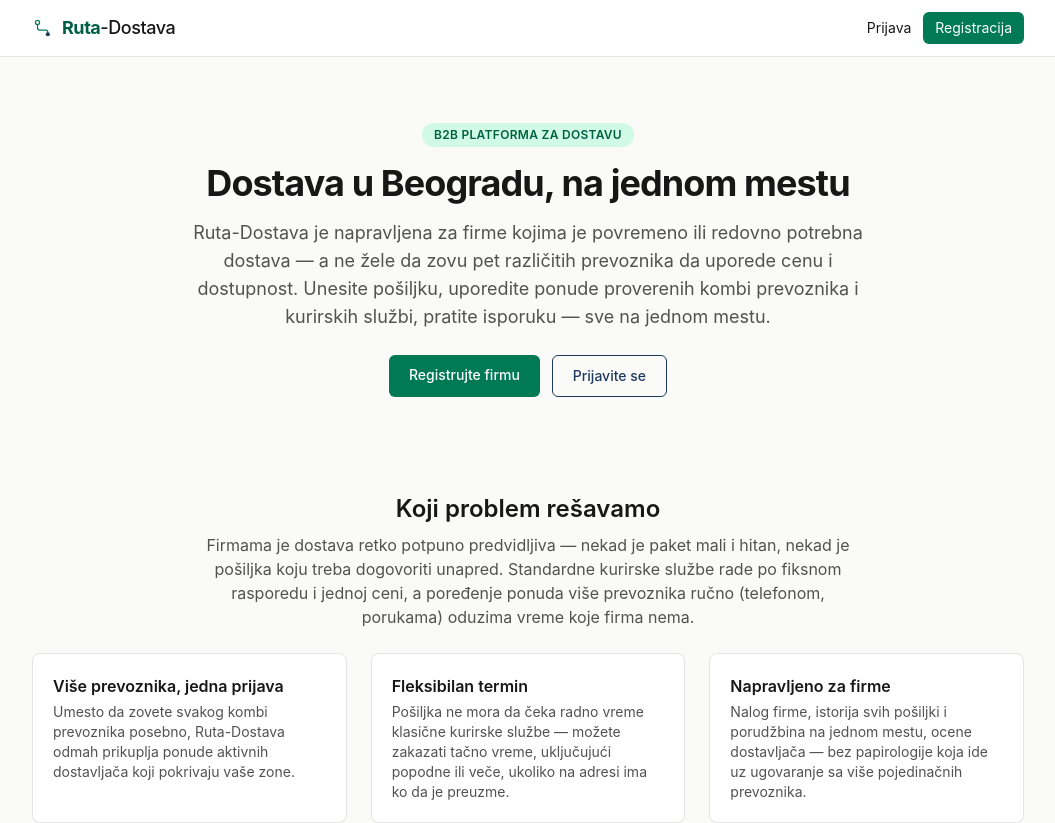
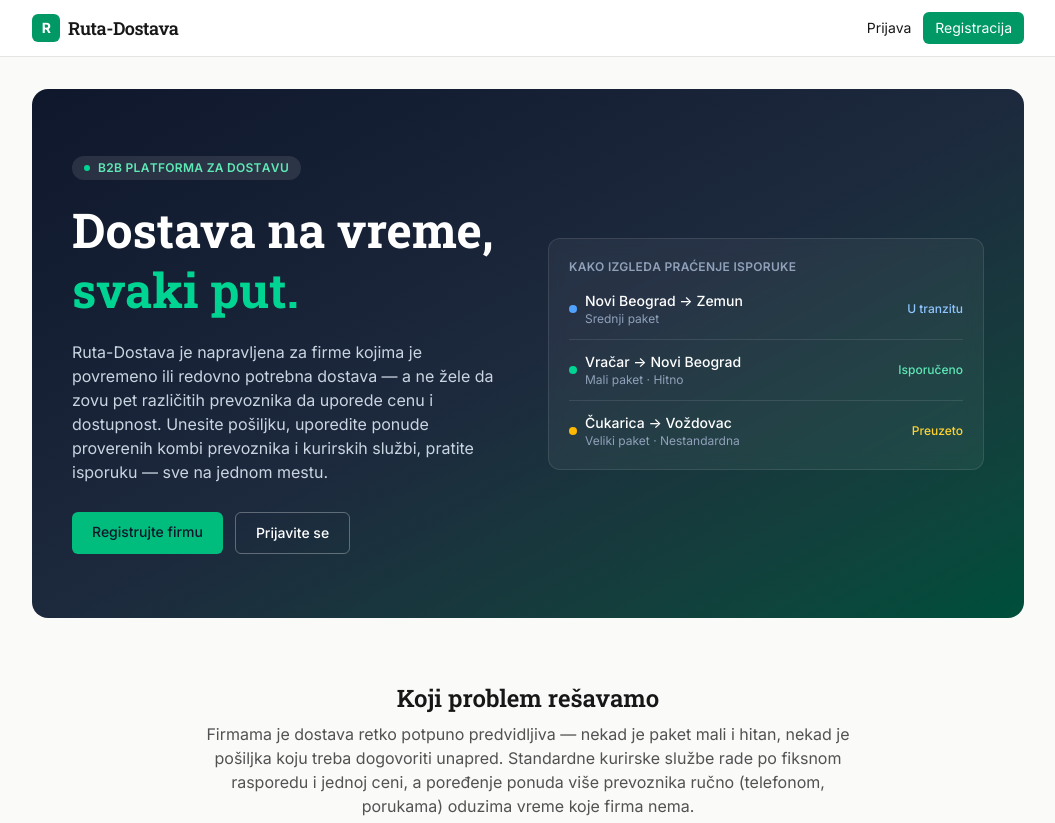
Before and after one commit to bojan3747-hub/Ruta-delivery, a Next.js app: page / in a window 1280 px wide. Shown: the top 823 px of the page, without its empty margins (112-1167 px from the left). Built offline with nearby package versions, Linux system fonts and the light colour scheme; no server answers.

Commit message:
Faza 13 (deo 1): redizajn landing + prijava/registracija po Figma dizajnu

```diff
--- a/package.json
+++ b/package.json
@@ -14,6 +14,8 @@
     "prisma:migrate": "prisma migrate dev"
   },
   "dependencies": {
+    "@fontsource/inter": "^5.3.0",
+    "@fontsource/roboto-slab": "^5.3.0",
     "bcryptjs": "^3.0.3",
     "exceljs": "^4.4.0",
     "next": "16.3.4",
--- a/src/app/globals.css
+++ b/src/app/globals.css
@@ -8,12 +8,18 @@
 @theme inline {
   --color-background: var(--background);
   --color-foreground: var(--foreground);
+  /* Faza 13 (reskin po Figma dizajnu): Inter za tekst (font-sans, isto kao
+     do sada bilo je oslanjanje na sistemski font), Roboto Slab za velike
+     naslove preko Tailwind klase `font-serif`. Fontovi se učitavaju preko
+     @fontsource paketa u layout.tsx (vidi komentar tamo zašto ne next/font/
+     google). */
+  --font-sans: "Inter", -apple-system, BlinkMacSystemFont, "Segoe UI",
+    Roboto, Helvetica, Arial, sans-serif;
+  --font-serif: "Roboto Slab", Georgia, serif;
 }
 
 body {
   background: var(--background);
   color: var(--foreground);
-  font-family:
-    -apple-system, BlinkMacSystemFont, "Segoe UI", Roboto, Helvetica, Arial,
-    sans-serif;
+  font-family: var(--font-sans);
 }
--- a/src/app/page.tsx
+++ b/src/app/page.tsx
@@ -29,53 +29,108 @@ export default async function HomePage() {
 
   return (
     <div className="space-y-16">
-      <section className="space-y-4 py-8 text-center">
-        <span className="inline-block rounded-full bg-emerald-100 px-3 py-1 text-xs font-semibold uppercase tracking-wide text-emerald-800">
+      <section className="overflow-hidden rounded-2xl bg-gradient-to-br from-slate-900 via-slate-800 to-emerald-900 px-6 py-12 text-white sm:px-10 sm:py-16">
+        <div className="grid gap-10 lg:grid-cols-2 lg:items-center">
+          <div className="space-y-5">
+            <span className="inline-flex items-center gap-2 rounded-full bg-white/10 px-3 py-1 text-xs font-semibold uppercase tracking-wide text-emerald-300">
+              <span className="h-1.5 w-1.5 rounded-full bg-emerald-400" />
               B2B platforma za dostavu
             </span>
-        <h1 className="text-4xl font-bold tracking-tight text-neutral-900">
-          Dostava u Beogradu, na jednom mestu
+            <h1 className="font-serif text-4xl font-bold leading-tight sm:text-5xl">
+              Dostava na vreme,
+              <br />
+              <span className="text-emerald-400">svaki put.</span>
             </h1>
-        <p className="mx-auto max-w-2xl text-lg text-neutral-600">
-          Ruta-Dostava je napravljena za firme kojima je povremeno ili redovno
-          potrebna dostava — a ne žele da zovu pet različitih prevoznika da
-          uporede cenu i dostupnost. Unesite pošiljku, uporedite ponude
-          proverenih kombi prevoznika i kurirskih službi, pratite isporuku —
-          sve na jednom mestu.
+            <p className="max-w-md text-base text-slate-300">
+              Ruta-Dostava je napravljena za firme kojima je povremeno ili
+              redovno potrebna dostava — a ne žele da zovu pet različitih
+              prevoznika da uporede cenu i dostupnost. Unesite pošiljku,
+              uporedite ponude proverenih kombi prevoznika i kurirskih
+              službi, pratite isporuku — sve na jednom mestu.
             </p>
             {user ? (
-          <div className="flex flex-col items-center gap-2 pt-2">
+              <div className="flex flex-col items-start gap-2 pt-2">
                 <Link
                   href={ROLE_HOME[user.role]}
-              className="rounded-md bg-emerald-700 px-5 py-2.5 text-sm font-medium text-white hover:bg-emerald-800"
+                  className="rounded-md bg-emerald-500 px-5 py-2.5 text-sm font-medium text-slate-900 hover:bg-emerald-400"
                 >
                   {ROLE_PANEL_LABELS[user.role]}
                 </Link>
-            <span className="text-xs text-neutral-500">
+                <span className="text-xs text-slate-400">
                   Ulogovani ste kao {user.ime} · {ROLE_LABELS[user.role]}
                 </span>
               </div>
             ) : (
-          <div className="flex justify-center gap-3 pt-2">
+              <div className="flex flex-wrap gap-3 pt-2">
                 <Link
                   href="/registracija"
-              className="rounded-md bg-emerald-700 px-5 py-2.5 text-sm font-medium text-white hover:bg-emerald-800"
+                  className="rounded-md bg-emerald-500 px-5 py-2.5 text-sm font-medium text-slate-900 hover:bg-emerald-400"
                 >
                   Registrujte firmu
                 </Link>
                 <Link
                   href="/prijava"
-              className="rounded-md border border-[#1e3a5f] px-5 py-2.5 text-sm font-medium text-[#1e3a5f] hover:bg-[#1e3a5f]/5"
+                  className="rounded-md border border-white/30 px-5 py-2.5 text-sm font-medium text-white hover:bg-white/10"
                 >
                   Prijavite se
                 </Link>
               </div>
             )}
+          </div>
+
+          <div className="rounded-xl border border-white/10 bg-white/5 p-5 backdrop-blur-sm">
+            <p className="text-xs font-semibold uppercase tracking-wide text-slate-400">
+              Kako izgleda praćenje isporuke
+            </p>
+            <div className="mt-4 space-y-3">
+              <div className="flex items-center justify-between border-b border-white/10 pb-3">
+                <div className="flex items-center gap-2">
+                  <span className="h-2 w-2 rounded-full bg-blue-400" />
+                  <div>
+                    <p className="text-sm font-medium">Novi Beograd → Zemun</p>
+                    <p className="text-xs text-slate-400">Srednji paket</p>
+                  </div>
+                </div>
+                <span className="text-xs font-medium text-blue-300">
+                  U tranzitu
+                </span>
+              </div>
+              <div className="flex items-center justify-between border-b border-white/10 pb-3">
+                <div className="flex items-center gap-2">
+                  <span className="h-2 w-2 rounded-full bg-emerald-400" />
+                  <div>
+                    <p className="text-sm font-medium">Vračar → Novi Beograd</p>
+                    <p className="text-xs text-slate-400">Mali paket · Hitno</p>
+                  </div>
+                </div>
+                <span className="text-xs font-medium text-emerald-300">
+                  Isporučeno
+                </span>
+              </div>
+              <div className="flex items-center justify-between">
+                <div className="flex items-center gap-2">
+                  <span className="h-2 w-2 rounded-full bg-amber-400" />
+                  <div>
+                    <p className="text-sm font-medium">Čukarica → Voždovac</p>
+                    <p className="text-xs text-slate-400">
+                      Veliki paket · Nestandardna
+                    </p>
+                  </div>
+                </div>
+                <span className="text-xs font-medium text-amber-300">
+                  Preuzeto
+                </span>
+              </div>
+            </div>
+          </div>
+        </div>
       </section>
 
       <section className="space-y-6">
         <div className="text-center">
-          <h2 className="text-2xl font-semibold">Koji problem rešavamo</h2>
+          <h2 className="font-serif text-2xl font-semibold">
+            Koji problem rešavamo
+          </h2>
           <p className="mx-auto mt-2 max-w-2xl text-neutral-600">
             Firmama je dostava retko potpuno predvidljiva — nekad je paket mali
             i hitan, nekad je pošiljka koju treba dogovoriti unapred.
@@ -113,7 +168,9 @@ export default async function HomePage() {
       </section>
 
       <section className="rounded-lg border border-black/10 bg-white p-6">
-        <h2 className="text-center text-2xl font-semibold">Kako radi</h2>
+        <h2 className="text-center font-serif text-2xl font-semibold">
+          Kako radi
+        </h2>
         <div className="mt-6 grid gap-6 sm:grid-cols-3">
           <div>
             <h3 className="font-semibold">1. Unesite pošiljku</h3>
@@ -140,7 +197,7 @@ export default async function HomePage() {
       </section>
 
       <section className="rounded-lg border border-black/10 bg-white p-6 text-center">
-        <h2 className="text-2xl font-semibold">
+        <h2 className="font-serif text-2xl font-semibold">
           Vozite kombi ili kamionet? Zaradite dodatno uz Ruta-Dostavu.
         </h2>
         <p className="mx-auto mt-2 max-w-2xl text-sm text-neutral-600">
--- a/src/app/prijava/page.tsx
+++ b/src/app/prijava/page.tsx
@@ -11,8 +11,16 @@ export default async function PrijavaPage({
   const resetovano = params.resetovano === "1";
 
   return (
-    <div className="mx-auto max-w-sm space-y-6">
-      <h1 className="text-2xl font-semibold">Prijava</h1>
+    <div className="mx-auto max-w-sm py-6">
+      <div className="mb-6 text-center">
+        <h1 className="font-serif text-2xl font-bold text-neutral-900">
+          Dobrodošli nazad
+        </h1>
+        <p className="mt-1 text-sm text-neutral-500">
+          Prijavite se na svoj nalog
+        </p>
+      </div>
+      <div className="space-y-4 rounded-2xl border border-black/10 bg-white p-6 shadow-sm">
         {aktivirano && (
           <p className="rounded-md bg-emerald-50 px-3 py-2 text-sm text-emerald-800 border border-emerald-200">
             Nalog je aktiviran. Prijavite se svojim emailom i lozinkom.
@@ -24,9 +32,10 @@ export default async function PrijavaPage({
           </p>
         )}
         <LoginForm />
-      <p className="text-sm text-neutral-600">
+      </div>
+      <p className="mt-4 text-center text-sm text-neutral-600">
         Nemate nalog?{" "}
-        <Link href="/registracija" className="text-emerald-700 hover:underline">
+        <Link href="/registracija" className="font-medium text-emerald-600 hover:underline">
           Registrujte firmu
         </Link>
       </p>
--- a/src/app/registracija/page.tsx
+++ b/src/app/registracija/page.tsx
@@ -3,17 +3,23 @@ import { RegisterForm } from "@/components/RegisterForm";
 
 export default function RegistracijaPage() {
   return (
-    <div className="mx-auto max-w-md space-y-6">
-      <h1 className="text-2xl font-semibold">Registracija firme (klijent)</h1>
-      <p className="text-sm text-neutral-600">
-        Registracija je za firme koje šalju pošiljke. Dostavljače na
-        platformu dodaje operater — ako ste kontaktirani kao prevoznik,
-        koristite link za aktivaciju koji ste dobili.
-      </p>
-      <RegisterForm />
-      <p className="text-sm text-neutral-600">
+    <div className="mx-auto max-w-md py-6">
+      <div className="mb-6 text-center">
+        <h1 className="font-serif text-2xl font-bold text-neutral-900">
+          Registracija firme
+        </h1>
+        <p className="mx-auto mt-1 max-w-sm text-sm text-neutral-500">
+          Registracija je za firme koje šalju pošiljke. Dostavljače na
+          platformu dodaje operater — ako ste kontaktirani kao prevoznik,
+          koristite link za aktivaciju koji ste dobili.
+        </p>
+      </div>
+      <div className="rounded-2xl border border-black/10 bg-white p-6 shadow-sm">
+        <RegisterForm />
+      </div>
+      <p className="mt-4 text-center text-sm text-neutral-600">
         Već imate nalog?{" "}
-        <Link href="/prijava" className="text-emerald-700 hover:underline">
+        <Link href="/prijava" className="font-medium text-emerald-600 hover:underline">
           Prijavite se
         </Link>
       </p>
--- a/src/components/NavBar.tsx
+++ b/src/components/NavBar.tsx
@@ -18,19 +18,11 @@ export async function NavBar() {
           href="/"
           className="flex items-center gap-2 text-lg tracking-tight"
         >
-          <svg width="22" height="22" viewBox="0 0 64 64" fill="none" aria-hidden="true">
-            <circle cx="16" cy="16" r="6" stroke="#047857" strokeWidth="3.5" />
-            <path
-              d="M16 22 V32 Q16 38 22 38 H40 Q46 38 46 44 V48"
-              stroke="#047857"
-              strokeWidth="3.5"
-              strokeLinecap="round"
-            />
-            <circle cx="46" cy="50" r="6" fill="#1e3a5f" />
-          </svg>
-          <span>
-            <span className="font-bold text-emerald-800">Ruta</span>
-            <span className="font-medium text-neutral-900">-Dostava</span>
+          <span className="flex h-7 w-7 items-center justify-center rounded-md bg-emerald-600 text-sm font-bold text-white">
+            R
+          </span>
+          <span className="font-serif font-semibold text-neutral-900">
+            Ruta-Dostava
           </span>
         </Link>
         {user ? (
@@ -54,7 +46,7 @@ export async function NavBar() {
             </Link>
             <Link
               href="/registracija"
-              className="rounded-md bg-emerald-700 px-3 py-1.5 text-white hover:bg-emerald-800"
+              className="rounded-md bg-emerald-600 px-3 py-1.5 text-white hover:bg-emerald-700"
             >
               Registracija
             </Link>
--- a/src/components/TermsCheckbox.tsx
+++ b/src/components/TermsCheckbox.tsx
@@ -8,7 +8,7 @@ export function TermsCheckbox() {
           href="/opsti-uslovi"
           target="_blank"
           rel="noopener noreferrer"
-          className="text-emerald-700 underline hover:text-emerald-800"
+          className="text-emerald-600 underline hover:text-emerald-700"
         >
           Opšte uslove korišćenja
         </a>{" "}
```
Also changed, not shown: src/app/layout.tsx (+21 -0 lines), src/components/LoginForm.tsx (+8 -6 lines), src/components/RegisterForm.tsx (+7 -7 lines), 1 other file (tests, documents, lock files or other folders). Lines whose indentation alone changed are shown as unchanged.
